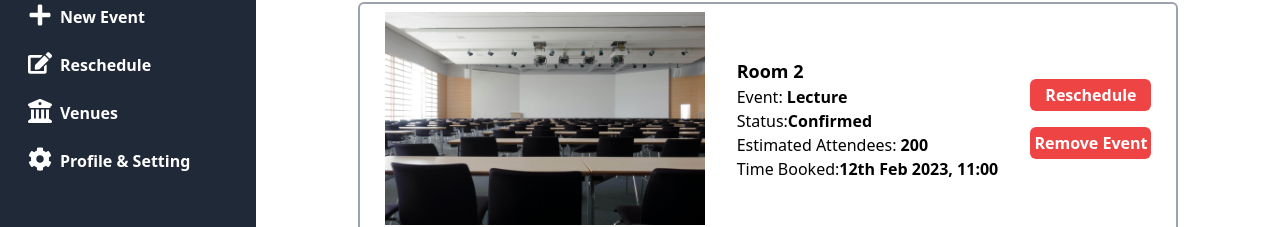
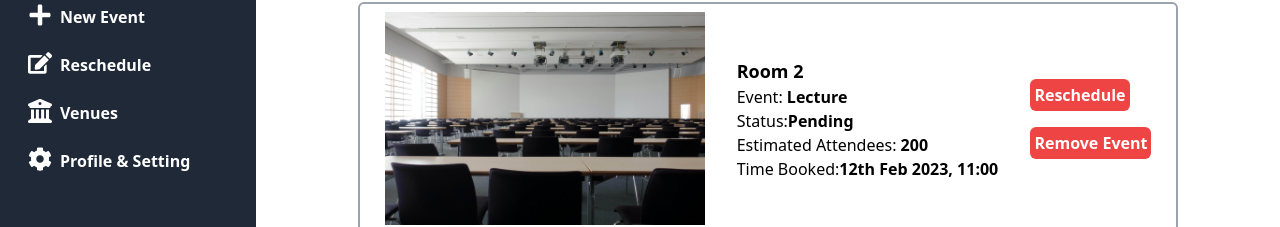
Before and after one commit to isferdinand/Venue-Management-Sys, a React (Vite) app in the folder client/: page /reschedule in a window 1280 px wide. Shown: the part 120-347 px from the top of the page. Built offline with nearby package versions, Linux system fonts and the light colour scheme.

Commit message:
linked reschedule to addevent

```diff
--- a/client/src/pages/Reschedule/reschedule.jsx
+++ b/client/src/pages/Reschedule/reschedule.jsx
@@ -2,6 +2,7 @@ import Sidebar from '../../components/Sidebar'
 import Navbar from '../../components/Navbar'
 import PropTypes from 'prop-types'
 import { useState } from 'react'
+import { Link } from 'react-router-dom'
 
 import room1 from '../../assets/Room1.jpg'
 import room2 from '../../assets/Room2.jpg'
@@ -31,13 +32,15 @@ const Reschedule = () => {
                     <div className="flex flex-col">
                         <h2 className='text-lg font-bold'>Room 2</h2>
                         <h3>Event: <span className='font-semibold'>Lecture</span></h3>
-                        <p>Status:<span className='font-semibold'>Confirmed</span></p>
+                        <p>Status:<span className='font-semibold'>Pending</span></p>
                         <p>Estimated Attendees: <span className='font-semibold'>200</span></p>
                         <h3>Time Booked:<span className='font-semibold'>12th Feb 2023, 11:00</span></h3>
                     </div>
                     <div>
                         <div className='flex flex-col gap-4'>
-                            <button className='outline:none p-1 bg-red-500 hover:bg-red-300 rounded-md text-white font-semibold'>Reschedule</button>
+                            <Link to={'/addevent'}>
+                                <button className='outline:none p-1 bg-red-500 hover:bg-red-300 rounded-md text-white font-semibold'>Reschedule</button>
+                            </Link>
                             <button className='outline:none p-1 bg-red-500 hover:bg-red-300 rounded-md text-white font-semibold'> Remove Event</button>
                         </div>
                     </div>
@@ -55,6 +58,7 @@ const Reschedule = () => {
                     </div>
                     <div>
                         <div className='flex flex-col gap-4'>
+
                             <button className='outline:none p-1 bg-red-500 hover:bg-red-300 rounded-md text-white font-semibold'>Reschedule</button>
                             <button className='outline:none p-1 bg-red-500 hover:bg-red-300 rounded-md text-white font-semibold'> Remove Event</button>
                         </div>
```
